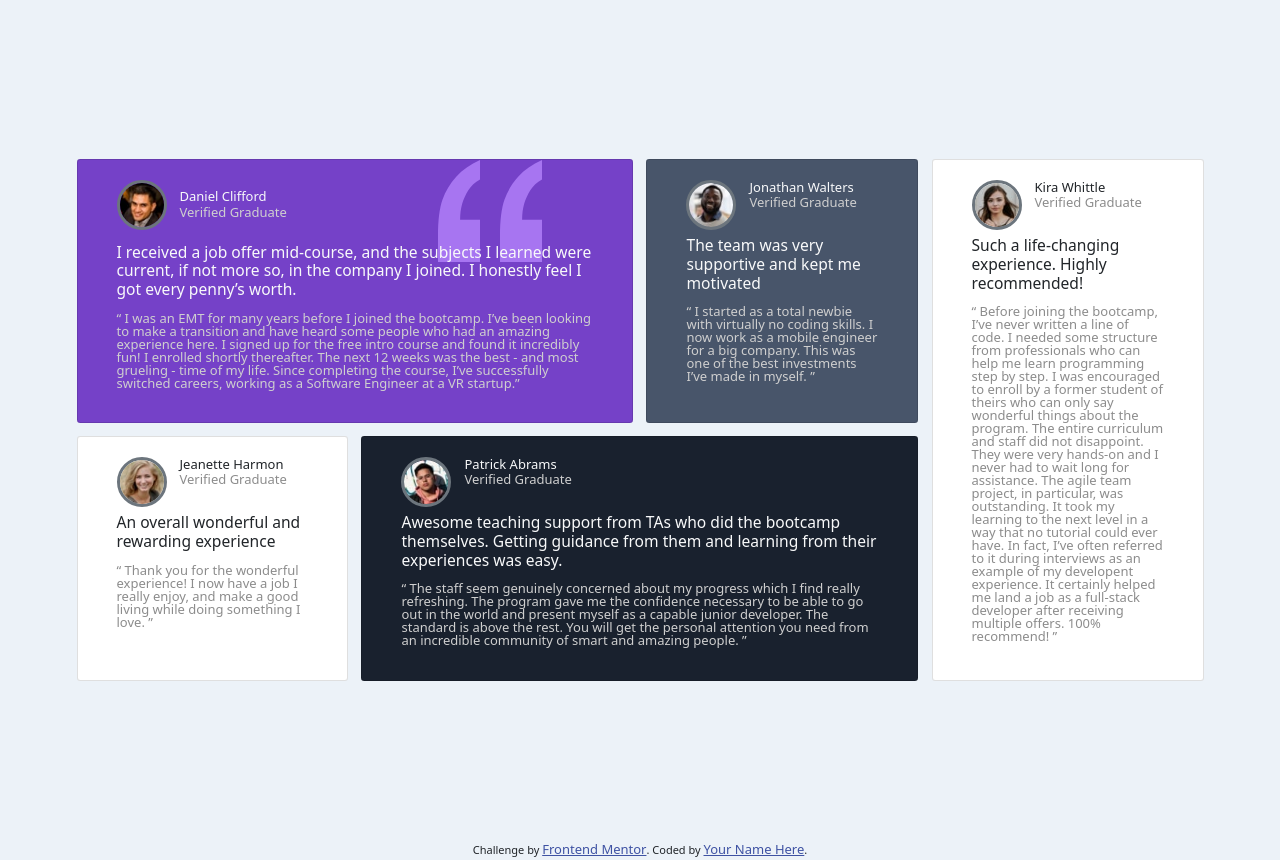
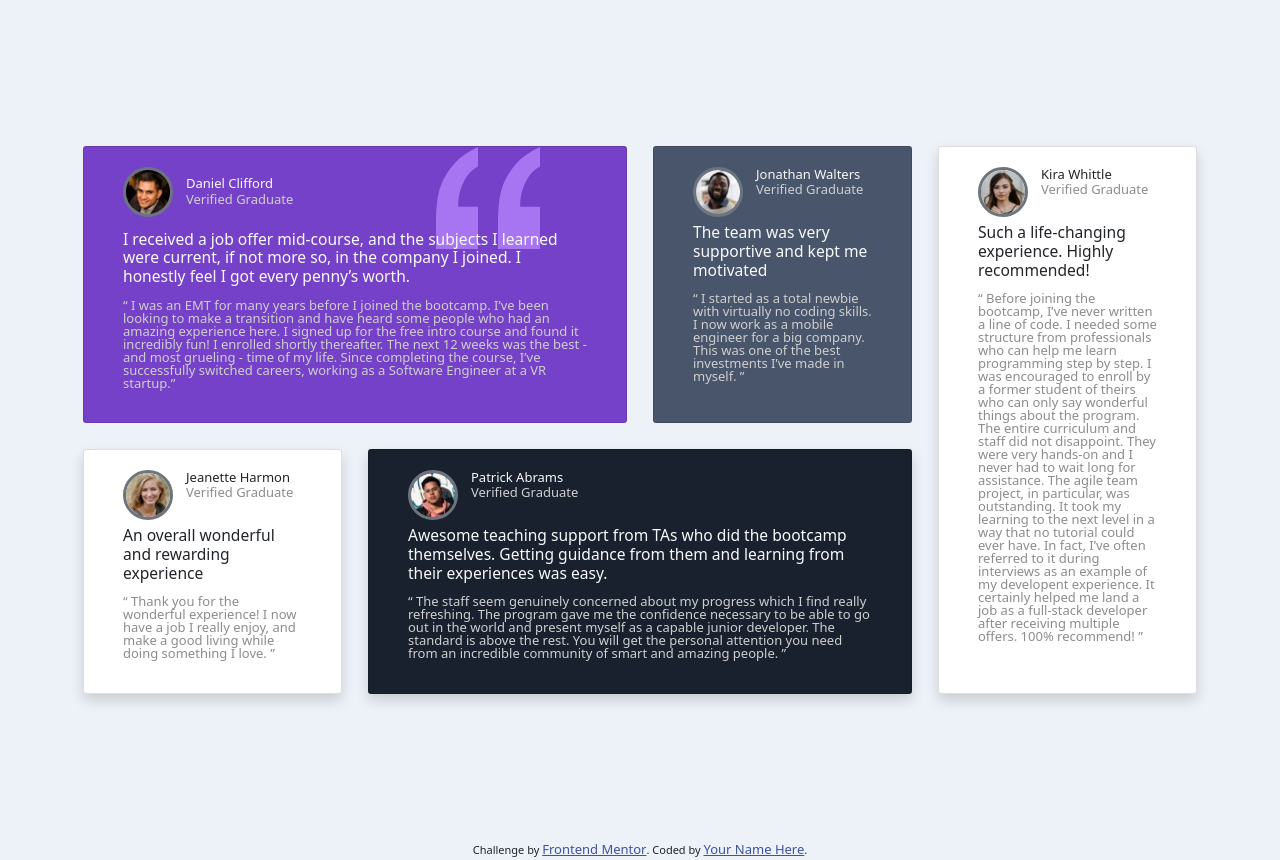
Before and after one commit to RenzoAA/testimonial-section, a plain HTML site: page index.html in a window 1280 px wide. Drawn offline with nearby package versions, Linux system fonts and the light colour scheme.

Commit message:
Desplegando v2

```diff
--- a/index.html
+++ b/index.html
@@ -65,7 +65,7 @@
     <div class="row">
       <div class="col-12 col-lg-9">
         <div class="row">
-          <div class="col-12 col-lg-8 p-2">
+          <div class="col-12 col-lg-8 p-4 px-5 p-lg-3">
           <article class="card h-100 moderate-violet p-4 cuote px-5">
             <svg  class="comillas" width="104" height="102" xmlns="http://www.w3.org/2000/svg"><path d="M104 102V59.727H84.114c0-5.871.689-11.182 2.068-15.933 1.379-4.75 3.42-9.287 6.125-13.61C95.01 25.86 98.909 22.257 104 19.375V0c-9.758 4.27-17.712 9.874-23.864 16.813-6.151 6.939-10.712 14.545-13.681 22.818C63.485 47.904 62 59.941 62 75.74V102h42zm-62 0V59.727H22.114c0-5.871.689-11.182 2.068-15.933 1.379-4.75 3.42-9.287 6.125-13.61C33.01 25.86 36.909 22.257 42 19.375V0c-9.652 4.27-17.58 9.874-23.784 16.813C12.01 23.752 7.424 31.358 4.455 39.631 1.485 47.904 0 59.941 0 75.74V102h42z" fill="#A775F1" fill-rule="nonzero"/></svg>
             <div class="card-cody">
@@ -93,7 +93,7 @@
             </div>
         </article>
           </div>
-          <div class="col-12 col-lg-4 p-2">
+          <div class="col-12 col-lg-4 p-4 px-5 p-lg-3">
           <article class="card h-100 dark-gray-light p-4 px-5">
             <div class="card-cody">
                 <div class="d-flex mb-2">
@@ -116,8 +116,8 @@
             </div>
         </article>
           </div>
-          <div class="col-12 col-lg-4 p-2">
-          <article class="card h-100 bg-body p-4 px-5">
+          <div class="col-12 col-lg-4 p-4 px-5 p-lg-3">
+          <article class="card h-100 bg-body p-4 px-5 shadow">
             <div class="card-cody">
                 <div class="d-flex mb-2">
                     <img src="images/image-jeanette.jpg" class="rounded-circle border-secondary border-3 border" alt="tivodemon" width="50" height="50">
@@ -138,8 +138,8 @@
             </div>
         </article>
           </div>
-          <div class="col-12 col-lg-8 p-2">
-          <article class="card h-100 dark-gray p-4 px-5">
+          <div class="col-12 col-lg-8 p-4 px-5 p-lg-3">
+          <article class="card h-100 dark-gray p-4 px-5 shadow">
             <div class="card-cody">
                 <div class="d-flex mb-2">
                     <img src="images/image-patrick.jpg" class="rounded-circle border-secondary border-3 border" alt="tivodemon" width="50" height="50">
@@ -166,8 +166,8 @@
         </div>
       </div>
 
-      <div class="col-12 col-lg-3 p-2">
-        <article class="card h-100 bg-body p-4 px-5">
+      <div class="col-12 col-lg-3 p-4 px-5 p-lg-3">
+        <article class="card h-100 bg-body p-4 px-5 shadow">
           <div class="card-cody">
               <div class="d-flex mb-2">
                   <img src="images/image-kira.jpg" class="rounded-circle border-secondary border-3 border" alt="tivodemon" width="50" height="50">
```
